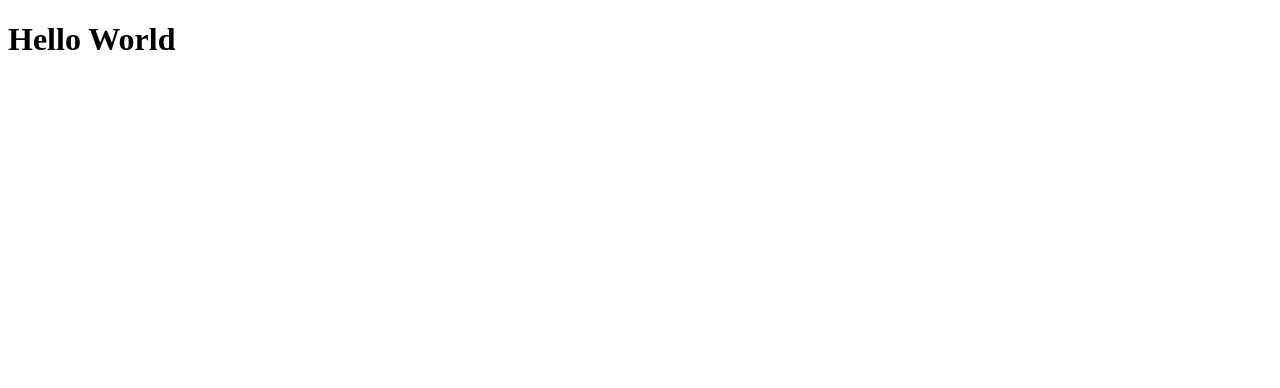
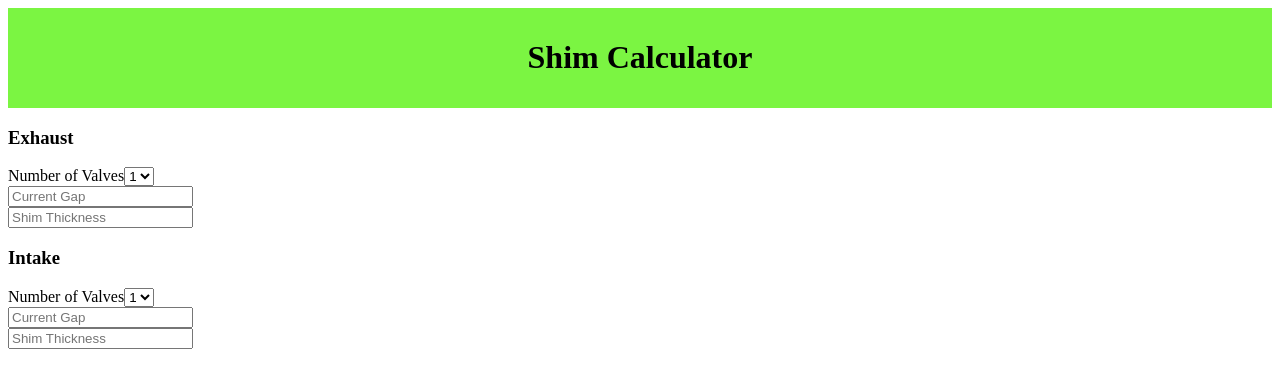
Before and after one commit to jvgreen/accendero_practical, a React (Create React App) app: page / in a window 1280 px wide. Shown: the top 388 px of the page. Built offline with nearby package versions, Linux system fonts and the light colour scheme.

Commit message:
Components Added
Added the needed components and basic structure to the app.

```diff
--- a/src/App.js
+++ b/src/App.js
@@ -1,10 +1,20 @@
 import React from 'react';
 import './App.css';
+import ValveList from './components/ValveList';
+import Header from './components/Header';
+import SubHeader from './components/SubHeader';
+import SpectList from './components/SpecList';
 
 function App() {
   return (
     <div className="App">
-      <h1>Hello World</h1>
+        <Header />
+        <SubHeader label='Exhaust'/>
+        <SpectList />
+        <ValveList />
+        <SubHeader label='Intake'/>
+        <SpectList />
+        <ValveList />
     </div>
   );
 }
--- /dev/null
+++ b/src/components/Header.js
@@ -0,0 +1,16 @@
+import React from 'react'
+
+export default function Header() {
+   return (
+      <div style={headerStyle}>
+         <h1>Shim Calculator</h1>
+      </div>
+   )
+}
+
+const headerStyle = {
+   background: '#7bf542',
+   color: 'black',
+   textAlign: 'center',
+   padding: '10px'
+}
--- /dev/null
+++ b/src/components/SpecList.js
@@ -0,0 +1,14 @@
+import React, { Component } from 'react'
+import Specs from './Specs'
+
+export class SpecList extends Component {
+   render() {
+      return (
+         <div>
+            <Specs />
+         </div>
+      )
+   }
+}
+
+export default SpecList
--- /dev/null
+++ b/src/components/Specs.js
@@ -0,0 +1,23 @@
+import React, { Component } from 'react'
+
+export class Specs extends Component {
+   render() {
+      return (
+         <div>
+            <label for='valNumber'>Number of Valves</label>
+            <select name='valNumber' style={vNumberStyle}>
+               <option value="1">1</option>
+               <option value="2">2</option>
+               <option value="3">3</option>
+               <option value="4">4</option>
+            </select>
+         </div>
+      )
+   }
+}
+
+const vNumberStyle = {
+
+}
+
+export default Specs
--- /dev/null
+++ b/src/components/SubHeader.js
@@ -0,0 +1,13 @@
+import React, { Component } from 'react'
+
+export class SubHeader extends Component {
+   render() {
+      return (
+         <div>
+            <h3>{this.props.label}</h3>
+         </div>
+      )
+   }
+}
+
+export default SubHeader
--- /dev/null
+++ b/src/components/Valve.js
@@ -0,0 +1,18 @@
+import React, { Component } from 'react'
+
+export class Valve extends Component {
+   render() {
+      return (
+         <div style={inputStyle}>
+            <input type="text" placeholder="Current Gap" /> <br/>
+            <input type="text" placeholder="Shim Thickness" />
+         </div>
+      )
+   }
+}
+
+const inputStyle = {
+
+}
+
+export default Valve
--- /dev/null
+++ b/src/components/ValveList.js
@@ -0,0 +1,14 @@
+import React, { Component } from 'react'
+import Valve from './Valve'
+
+export class ValveList extends Component {
+   render() {
+      return (
+         <div>
+           <Valve />
+         </div>
+      )
+   }
+}
+
+export default ValveList
```
